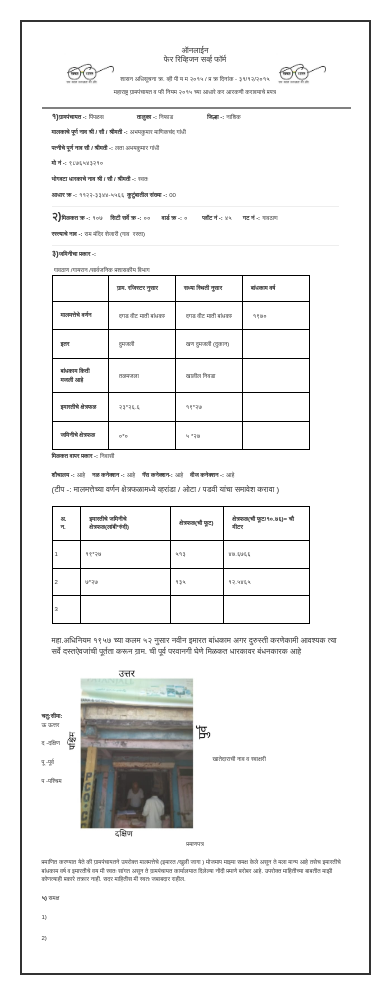
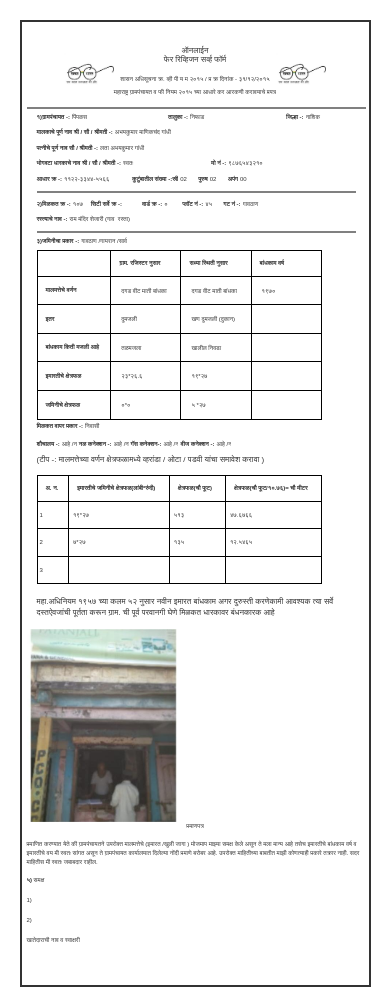
Before and after one commit to imaheshaher/online-survey, a React (Create React App) app: page / in a window 390 px wide. Built offline with nearby package versions, Linux system fonts and the light colour scheme.

Commit message:
form modified

```diff
--- a/src/App.js
+++ b/src/App.js
@@ -1,4 +1,3 @@
-import logo from './logo.svg';
 import './App.css';
 import GovernmentForm from './components/form';
 
--- a/src/components/form.jsx
+++ b/src/components/form.jsx
@@ -12,7 +12,9 @@ function GovernmentForm() {
     mobile: "९८७६५४३२१०",
     holderName: "स्वतः",
     aadharNumber: "११२२-३३४४-५५६६",
-    familyCount: "00",
+    female: "02",
+    male:"02",
+    handicap:"00",
     milakatNumber: "१०७",
     surveyNumber: "००",
     wardNumber: "०",
@@ -20,20 +22,12 @@ function GovernmentForm() {
     groupNumber: "गावठाण",
     roadName: "राम मंदिर शेजारी (गाव  रस्ता)",
     occupation: "स्वतः",
-    aadharNumber: "११२२-३३४४-५५६६",
-    familyCount: "00",
-    milakatNumber: "१०७",
-    citySurveyNumber: "००",
-    wardNumber: "०",
-    plotNumber: "४५",
-    groupNumber: "गावठाण",
-    roadName: "राम मंदिर शेजारी (गाव  रस्ता)",
     landType: "गावठाण /गायरान /सार्वजनिक प्रशासकीय विभाग",
     milakatPrakar: "निवासी",
-    sauchalay: "आहे",
-    nalConnection: "आहे",
-    gasConnection: "आहे",
-    bijConnection: "आहे",
+    sauchalay: "आहे /नाही ",
+    nalConnection: "आहे /नाही ",
+    gasConnection: "आहे /नाही ",
+    bijConnection: "आहे /नाही ",
     // Add more form fields as needed
   });
   const [tableData, setTableData] = useState([
@@ -116,7 +110,7 @@ function GovernmentForm() {
       {/* Form Header */}
       <div className="header-container">
         <div>
-          <img src={gandhiLogo} />
+          <img src={gandhiLogo} alt="Gandhi" />
         </div>
         <div>
           <h3>
@@ -131,7 +125,7 @@ function GovernmentForm() {
           </p>
         </div>
         <div>
-          <img src={gandhiLogo}  />
+          <img src={gandhiLogo} alt="Gandhi " />
         </div>
       </div>
 
@@ -147,9 +141,11 @@ function GovernmentForm() {
 
       <div className="main-container">
         {/* Form fields */}
+
         <div className="row1">
-        <b>१)</b>
-          <label htmlFor="gramPanchayat">ग्रामपंचायत -:</label>
+
+        <div>
+            <label htmlFor="gramPanchayat"><b>१)</b>ग्रामपंचायत -:</label>
               <input
                 type="text"
                 id="gramPanchayat"
@@ -158,7 +154,9 @@ function GovernmentForm() {
                 onChange={handleChange}
                 required
               />
+       </div>
 
+       <div>
               <label htmlFor="taluka">तालुका -:</label>
               <input
                 type="text"
@@ -168,7 +166,9 @@ function GovernmentForm() {
                 onChange={handleChange}
                 required
               />
+      </div>
 
+      <div>
               <label htmlFor="district">जिल्हा -:</label>
               <input
                 type="text"
@@ -178,6 +178,7 @@ function GovernmentForm() {
                 onChange={handleChange}
                 required
               />
+              </div>
         </div>
         <div className="row2">
           <label htmlFor="ownerName">
@@ -205,17 +206,6 @@ function GovernmentForm() {
           />
         </div>
 
-        <div className="row4">
-          <label htmlFor="mobile">मो नं -:</label>
-          <input
-            type="text"
-            id="mobile"
-            name="mobile"
-            value={formData.mobile}
-            onChange={handleChange}
-            required
-          />
-        </div>
 
         <div className="row5">
           <label htmlFor="occupation">
@@ -226,6 +216,16 @@ function GovernmentForm() {
             id="occupation"
             name="occupation"
             value={formData.occupation}
+            onChange={handleChange}
+            required
+          />
+
+          <label htmlFor="mobile">मो नं -:</label>
+          <input
+            type="text"
+            id="mobile"
+            name="mobile"
+            value={formData.mobile}
             onChange={handleChange}
             required
           />
@@ -243,23 +243,54 @@ function GovernmentForm() {
             required
           />
 
-          <label htmlFor="familyCount">कुटुंबातील संख्या -:</label>
+          <label htmlFor="familyCount">कुटुंबातील संख्या -: </label>
+         <label > स्री </label>
           <input
+            className="female"
             type="text"
-            id="familyCount"
-            name="familyCount"
-            value={formData.familyCount}
+            id="female"
+            name="Female"
+            value={formData.female}
+            onChange={handleChange}
+            required
+          />
+
+        <label > पुरुष </label>
+          <input
+            className="male"
+            type="text"
+            id="male"
+            name="male"
+            value={formData.male}
+            onChange={handleChange}
+            required
+          />
+
+       <label > अपंग </label>
+          <input
+            className="handicap"
+            type="text"
+            id="handicap"
+            name="handicap"
+            value={formData.handicap}
             onChange={handleChange}
             required
           />
 
 
-        <hr />
+      <hr
+        style={{
+          fontWeight: "bold",
+          color: "grey",
+          border: "solid",
+          borderWidth: "1px",
+          width:"100%"
+        }}
+      />
 
         <div class="row7">
 
-        <b>२)</b>
-        <label htmlFor="milakatNumber">मिळकत क्र -:</label>
+        <label htmlFor="milakatNumber"><b>२)</b>मिळकत क्र -:</label>
         <input
           type="text"
           id="milakatNumber"
@@ -322,17 +353,24 @@ function GovernmentForm() {
         />
         </div>
 
-        <hr />
+       <hr
+        style={{
+          fontWeight: "bold",
+          color: "grey",
+          border: "solid",
+          borderWidth: "1px",
+          width:"100%"
+        }}
+      />
 
       <div className="row9">
-      <b>३)</b>
-        <label htmlFor="landType">जमिनीचा प्रकार -:</label>
+
+        <label htmlFor="landType"><b>३)</b>जमिनीचा प्रकार -:</label>
         <input
           type="text"
           id="landType"
           name="landType"
           value={formData.landType}
-          style={{ width: "300px" }}
           onChange={handleChange}
         />
        </div>
@@ -487,24 +525,13 @@ function GovernmentForm() {
         </div>
 
         <div className="footer-container">
+
+
               <div>
-                <p>
-                  <b>चतु:सीमा:</b>
-                  <p>ऊ ऊत्तर </p>
-                  <p>द -दक्षिण</p>
-                  <p>पू -पूर्व </p>
-                  <p>प -पश्चिम </p>
-                </p>
+                <img src={img2} alt="Shop"/>
               </div>
 
-              <div>
-                <img src={img2} alt="Shop Image"/>
-              </div>
 
-              <div>
-                <input type="text" />
-                <p>खातेदाराची नाव व स्वाक्षरी </p>
-                </div>
          </div>
 
          <div className="certificate">
@@ -519,10 +546,15 @@ function GovernmentForm() {
               </p>
 
 
-                    <div>
+                    <div className="witness">
                             <p><b>५)</b> समक्ष </p>
                             <p>1)<input type="text" name="" id=""/></p>
                             <p>2)<input type="text" name="" id=""/></p>
+                    </div>
+
+                    <div >
+                            <p>खातेदाराची नाव व स्वाक्षरी </p>
+                            <input type="text" />
                     </div>
           </div>
 
--- a/src/components/style1.css
+++ b/src/components/style1.css
@@ -7,8 +7,8 @@
 .row7 input{
     width: 100px;
 }
-.row2 input,.row3 input,.row5 input,.row8 input{
-    width: 250px;
+.row2 input,.row3 input,.row8 input{
+    width: 500px;
 }
 body {
     font-family: Arial, sans-serif;
@@ -40,7 +40,7 @@ body {
 }
 .footer-container{
     display:flex;
-    justify-content: space-between;
+    justify-content: space-around;
     align-items: center;
     margin-right: 100px;
 }
@@ -112,21 +112,49 @@ hr{
     margin-top: 2px;
     margin-bottom: 2px;
 }
-
+.row1{
+    display: flex;
+    justify-content:space-between;
+}
+.row1 input{
+    width: 100px;
+}
+.witness input{
+    width: 500px;
+}
+.mobile input{
+    width: 70px;
+}
 
 
 @media screen and (max-width : 1200px) {
     .container{
         width: 90%;
     }
+    .mobile input{
+        width: 70px;
+    }
+    .female, .male, .handicap input{
+        width: 70px;
+    }
+    input#handicap {
+        width: 70px;
+    }
+    input#occupation {
+        width: 250px;
+    }
+    input#mobile {
+        width: 90px;
+    }
+
     .row7{
         font-size: 15px;
     }
     .row7 input{
         width: 6.5%;
     }
-    .row2 input,.row3 input,.row5 input,.row8 input{
-        width: 250px;
+    .row2 input,.row3 input,.row8 input,.row9 input{
+        width: 500px;
     }
     body {
         font-family: Arial, sans-serif;
@@ -173,10 +201,10 @@ hr{
         border: none;
     }
     .row1 input{
-        width: 80px;
+        width: 150px;
     }
     table input{
-        width: 100px;
+        width: 140px;
     }
     .main-container {
         margin-left: 5px;
@@ -270,6 +298,12 @@ hr{
     .row10 input#text{
         width: 6%;
     }
+    .row2 input,.row3 input,.row8 input,.row9 input{
+        width: 400px;
+    }
+    .female, .male, .handicap input{
+        width: 60px;
+    }
 
 }
 
@@ -327,6 +361,22 @@ hr{
     }
     .footer-container img{
         width: 350px;
+    }
+    .row1{
+        display: flex;
+        justify-content:space-between;
+    }
+    .row1 input{
+        width: 80px;
+    }
+    .row2 input,.row3 input,.row8 input,.row9 input{
+        width: 300px;
+    }
+    .female, .male, .handicap input{
+        width: 50px;
+    }
+    input#occupation {
+        width: 150px;
     }
 
 }
@@ -392,6 +442,15 @@ hr{
     .footer-container img{
         width:300px;
     }
+    .witness input{
+        width: 400px;
+    }
+    .female, .male, .handicap input{
+        width: 40px;
+    }
+    input#occupation {
+        width: 100px;
+    }
 }
 
 @media screen and (max-width:588px) {
@@ -419,9 +478,7 @@ hr{
       .row1 input{
         width: 60px;
       }
-      .row6 input{
-        width: 60px;
-      }
+
       .row9 input{
         width: 170px;
       }
@@ -462,6 +519,18 @@ hr{
     .certificate{
         font-size: 9px;
     }
+    .witness input{
+        width: 350px;
+    }
+    .row2 input, .row3 input, .row8 input, .row9 input {
+        width: 230px;
+    }
+    .female, .male, .handicap input{
+        width: 30px;
+    }
+    input#aadharNumber {
+        width: 80px;
+}
 
 
 }
@@ -476,6 +545,10 @@ hr{
     }
     .header-container p{
         font-size: 8px;
+    }
+    .form-container{
+        padding-left: 5px;
+    padding-right: 5px;
     }
     .header-container img{
         width: 55px ;
@@ -503,9 +576,7 @@ hr{
     .row1 input{
         width: 60px;
       }
-      .row6 input{
-        width: 60px;
-      }
+
       .row9 input{
         width: 170px;
       }
@@ -521,6 +592,25 @@ hr{
     .row10 input{
         width: 30px;
     }
+    .witness input{
+        width: 300px;
+    }
+    .row2 input, .row3 input, .row8 input, .row9 input {
+        width: 200px;
+    }
+    input#mobile{
+        width: 60px;
+    }
+    input#aadharNumber {
+        width: 70px;
+    }
+    .female, .male, .handicap input {
+        width: 20px;
+    }
+    input#occupation {
+        width: 90px;
+    }
+
 
 }
 
@@ -528,6 +618,12 @@ hr{
     .row9 input{
         width: 170px;
       }
+      input#male, input#female, input#handicap {
+        width: 20px;
+     }
+     input#mobile {
+        width: 40px;
+    }
     .main-container{
         font-size: 8px;
     }
@@ -623,6 +719,9 @@ hr{
     .certificate{
         font-size: 6px;
     }
+    .witness input{
+        width: 250px;
+    }
 }
 
 @media screen and (max-width : 320px) {
@@ -701,4 +800,7 @@ hr{
     .certificate{
         font-size: 6px;
     }
+    .witness input{
+        width: 200px;
+    }
 }
```
Also changed, not shown: src/components/img2.jpg. Lines whose indentation alone changed are shown as unchanged.
